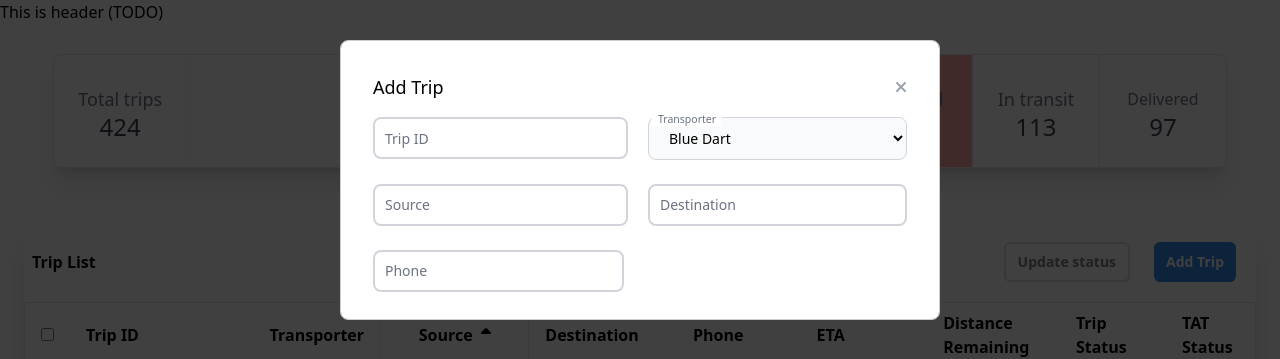
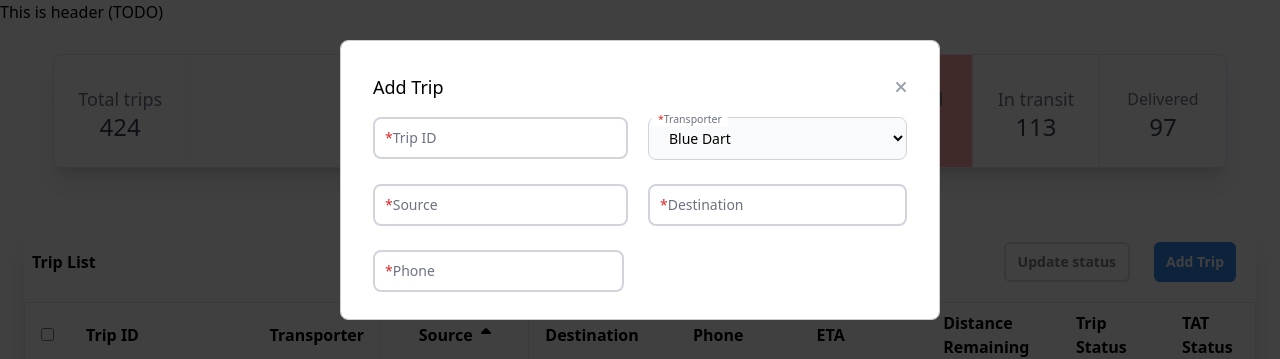
Before and after one commit to adityasharma7/trips-dashboard, a React (Vite) app: page / in a window 1280 px wide. Both pictures are taken after a click on the button "Add Trip". Shown: the top 359 px of the page. Built offline with nearby package versions, Linux system fonts and the light colour scheme.

Commit message:
Added: form validations to Add trip form

```diff
--- a/package.json
+++ b/package.json
@@ -21,6 +21,7 @@
     "react-circular-progressbar": "^2.1.0",
     "react-datepicker": "^6.9.0",
     "react-dom": "^18.3.1",
+    "react-hook-form": "^7.51.5",
     "react-icons": "^5.2.1",
     "react-modal": "^3.16.1",
     "react-redux": "^9.1.2",
--- a/src/components/AddTrip.modal.js
+++ b/src/components/AddTrip.modal.js
@@ -2,9 +2,17 @@ import React, { Fragment, useState } from "react";
 import { FontAwesomeIcon } from "@fortawesome/react-fontawesome";
 import { faTimes } from "@fortawesome/free-solid-svg-icons";
 import { availableTransporters } from "../utils/constants";
+import { useForm } from "react-hook-form";
+
 const AddTrip = ({ onClose, onSubmit, onUpdate }) => {
+  const {
+    register,
+    handleSubmit,
+    formState: { errors },
+  } = useForm();
+
   const [formData, setFormData] = useState({
-    transporter: "Blue Dart"
+    transporter: "Blue Dart",
   });
 
   const handleInputChange = (event) => {
@@ -16,17 +24,15 @@ const AddTrip = ({ onClose, onSubmit, onUpdate }) => {
     }));
   };
 
-  const handleSubmit = (event) => {
-    event.preventDefault();
+  const handleOnSubmit = () => {
     onSubmit(formData);
     onClose();
   };
 
-  const handleUpdate = (event) => {
+  const handleUpdate = () => {
     onUpdate(formData);
     onClose();
-  }
-  // TODO Add validations to all the fields
+  };
   return (
     <Fragment>
       <div className="flex justify-between items-center mb-4">
@@ -39,8 +45,9 @@ const AddTrip = ({ onClose, onSubmit, onUpdate }) => {
           <FontAwesomeIcon icon={faTimes} />
         </button>
       </div>
-      <form onSubmit={handleSubmit}>
+      <form onSubmit={handleSubmit(handleOnSubmit)}>
         <div className="grid mb-6 md:grid-cols-2">
+          <div>
             <div class="relative mr-3">
               <input
                 type="text"
@@ -49,14 +56,25 @@ const AddTrip = ({ onClose, onSubmit, onUpdate }) => {
                 class="block px-4 pb-1.5 pt-3 w-full text-sm text-gray-900 bg-transparent rounded-lg border-2 border-gray-300 appearance-none dark:text-white dark:border-gray-600 dark:focus:border-blue-500 focus:outline-none focus:ring-0 focus:border-blue-600 peer"
                 placeholder=" "
                 onChange={handleInputChange}
+                {...register("tripId", { required: true })}
               />
               <label
                 for="trip-id"
                 class="absolute text-sm text-gray-500 dark:text-gray-400 duration-300 transform -translate-y-3 scale-75 top-1 z-10 origin-[0] bg-white dark:bg-gray-900 px-2 peer-focus:px-2 peer-focus:text-blue-600 peer-focus:dark:text-blue-500 peer-placeholder-shown:scale-100 peer-placeholder-shown:-translate-y-1/2 peer-placeholder-shown:top-1/2 peer-focus:top-1 peer-focus:scale-75 peer-focus:-translate-y-3 start-1 rtl:peer-focus:translate-x-1/4 rtl:peer-focus:left-auto"
               >
-              Trip ID
+                <span className="text-red-600">*</span>Trip ID
               </label>
             </div>
+            {errors.tripId && (
+              <p
+                id="outlined_error_help"
+                class="mt-2 text-xs text-red-600 dark:text-red-400"
+              >
+                Trip ID is the required field.
+              </p>
+            )}
+          </div>
+
           <div class="relative ml-2">
             <select
               id="transporter"
@@ -65,22 +83,19 @@ const AddTrip = ({ onClose, onSubmit, onUpdate }) => {
               onChange={handleInputChange}
             >
               {Object.keys(availableTransporters).map((id) => {
-                return (
-                  <option value={id}>
-                    {availableTransporters[id]}
-                  </option>
-                );
+                return <option value={id}>{availableTransporters[id]}</option>;
               })}
             </select>
             <label
               for="transporter"
               class="absolute text-sm text-gray-500 dark:text-gray-400 duration-300 transform -translate-y-4 scale-75 top-2 z-10 origin-[0] bg-white dark:bg-gray-900 px-2 peer-focus:px-2 peer-focus:text-blue-600 peer-focus:dark:text-blue-500 peer-placeholder-shown:scale-100 peer-placeholder-shown:-translate-y-1/2 peer-placeholder-shown:top-1/2 peer-focus:top-2 peer-focus:scale-75 peer-focus:-translate-y-4 rtl:peer-focus:translate-x-1/4 rtl:peer-focus:left-auto start-1"
             >
-              Transporter
+              <span className="text-red-600">*</span>Transporter
             </label>
           </div>
         </div>
         <div className="grid mb-6 md:grid-cols-2">
+          <div>
             <div class="relative mr-3">
               <input
                 type="text"
@@ -89,15 +104,26 @@ const AddTrip = ({ onClose, onSubmit, onUpdate }) => {
                 class="block px-4 pb-1.5 pt-3 w-full text-sm text-gray-900 bg-transparent rounded-lg border-2 border-gray-300 appearance-none dark:text-white dark:border-gray-600 dark:focus:border-blue-500 focus:outline-none focus:ring-0 focus:border-blue-600 peer"
                 placeholder=" "
                 onChange={handleInputChange}
+                {...register("source", { required: true })}
               />
               <label
                 for="source"
                 class="absolute text-sm text-gray-500 dark:text-gray-400 duration-300 transform -translate-y-3 scale-75 top-1 z-10 origin-[0] bg-white dark:bg-gray-900 px-2 peer-focus:px-2 peer-focus:text-blue-600 peer-focus:dark:text-blue-500 peer-placeholder-shown:scale-100 peer-placeholder-shown:-translate-y-1/2 peer-placeholder-shown:top-1/2 peer-focus:top-1 peer-focus:scale-75 peer-focus:-translate-y-3 start-1 rtl:peer-focus:translate-x-1/4 rtl:peer-focus:left-auto"
               >
-              Source
+                <span className="text-red-600">*</span>Source
               </label>
             </div>
+            {errors.source && (
+              <p
+                id="outlined_error_help"
+                class="mt-2 text-xs text-red-600 dark:text-red-400"
+              >
+                Source is the required field.
+              </p>
+            )}
+          </div>
 
+          <div>
             <div class="relative ml-2">
               <input
                 type="text"
@@ -106,17 +132,28 @@ const AddTrip = ({ onClose, onSubmit, onUpdate }) => {
                 class="block px-4 pb-1.5 pt-3 w-full text-sm text-gray-900 bg-transparent rounded-lg border-2 border-gray-300 appearance-none dark:text-white dark:border-gray-600 dark:focus:border-blue-500 focus:outline-none focus:ring-0 focus:border-blue-600 peer"
                 placeholder=" "
                 onChange={handleInputChange}
+                {...register("destination", { required: true })}
               />
               <label
                 for="dest"
                 class="absolute text-sm text-gray-500 dark:text-gray-400 duration-300 transform -translate-y-3 scale-75 top-1 z-10 origin-[0] bg-white dark:bg-gray-900 px-2 peer-focus:px-2 peer-focus:text-blue-600 peer-focus:dark:text-blue-500 peer-placeholder-shown:scale-100 peer-placeholder-shown:-translate-y-1/2 peer-placeholder-shown:top-1/2 peer-focus:top-1 peer-focus:scale-75 peer-focus:-translate-y-3 start-1 rtl:peer-focus:translate-x-1/4 rtl:peer-focus:left-auto"
               >
-              Destination
+                <span className="text-red-600">*</span>Destination
               </label>
+            </div>
+            {errors.destination && (
+              <p
+                id="outlined_error_help"
+                class="mt-2 text-xs text-red-600 dark:text-red-400"
+              >
+                Destination is the required field.
+              </p>
+            )}
           </div>
         </div>
 
         <div className="grid mb-6 md:grid-cols-2">
+          <div>
             <div class="relative mr-4">
               <input
                 type="text"
@@ -125,13 +162,23 @@ const AddTrip = ({ onClose, onSubmit, onUpdate }) => {
                 class="block px-4 pb-1.5 pt-3 w-full text-sm text-gray-900 bg-transparent rounded-lg border-2 border-gray-300 appearance-none dark:text-white dark:border-gray-600 dark:focus:border-blue-500 focus:outline-none focus:ring-0 focus:border-blue-600 peer"
                 placeholder=" "
                 onChange={handleInputChange}
+                {...register("contact", { required: true, pattern: /^(?:(?:\+?1|0)?[ \-]?\d{2}[ \-]?\d{3}[ \-]?\d{3}|\d{10})$/ })}
               />
               <label
                 for="phone-number"
                 class="absolute text-sm text-gray-500 dark:text-gray-400 duration-300 transform -translate-y-3 scale-75 top-1 z-10 origin-[0] bg-white dark:bg-gray-900 px-2 peer-focus:px-2 peer-focus:text-blue-600 peer-focus:dark:text-blue-500 peer-placeholder-shown:scale-100 peer-placeholder-shown:-translate-y-1/2 peer-placeholder-shown:top-1/2 peer-focus:top-1 peer-focus:scale-75 peer-focus:-translate-y-3 start-1 rtl:peer-focus:translate-x-1/4 rtl:peer-focus:left-auto"
               >
-              Phone
+                <span className="text-red-600">*</span>Phone
               </label>
+            </div>
+            {errors.contact && (
+              <p
+                id="outlined_error_help"
+                class="mt-2 text-xs text-red-600 dark:text-red-400"
+              >
+                Phone is the required field and should be valid.
+              </p>
+            )}
           </div>
         </div>
         <div className="flex form-action flex-row justify-end">
```
Also changed, not shown: 1 other file (tests, documents, lock files or other folders). Lines whose indentation alone changed are shown as unchanged.
